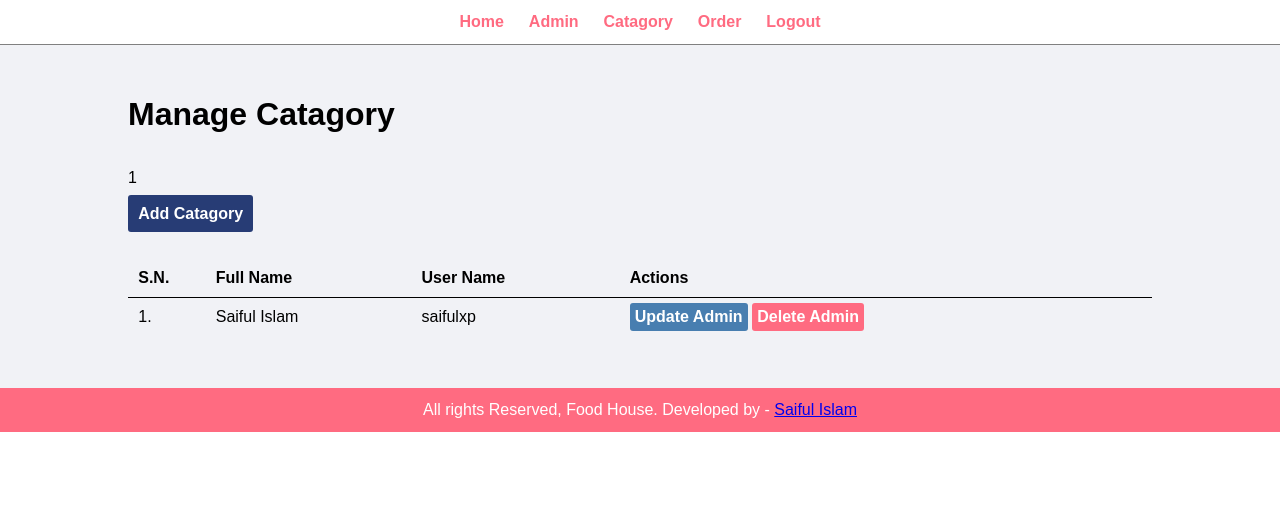
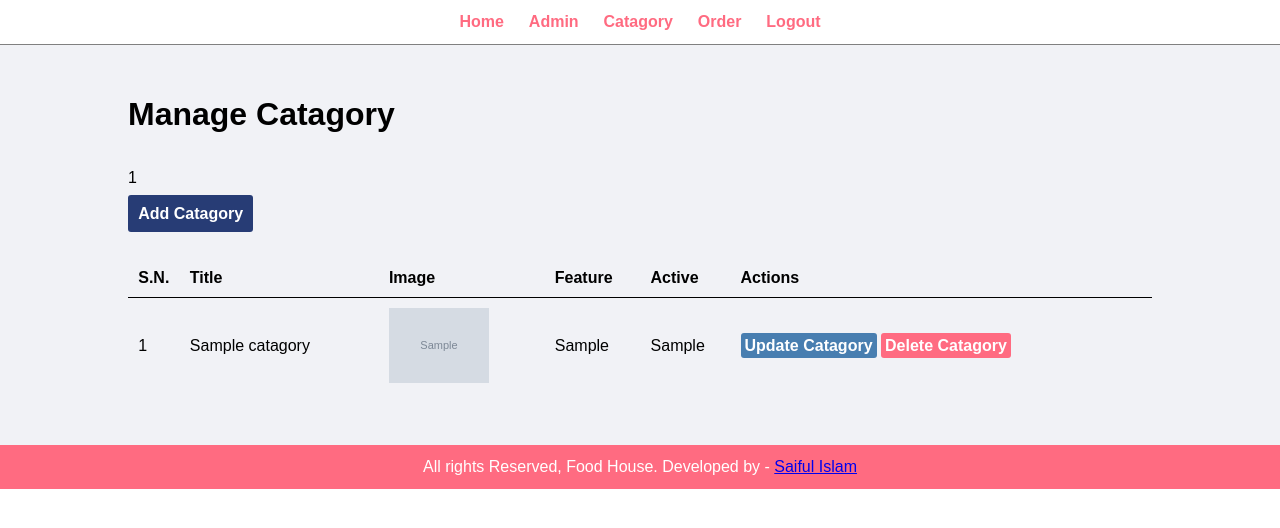
Before and after one commit to saifulxp/Food_Web, a PHP site: page /Food_Web/Admin/manage_catagory.php in a window 1280 px wide. Shown: the top 528 px of the page. Run offline with PHP 8.4, Linux system fonts and the light colour scheme; the visitor is signed in with stand-in values (Sample User, id 1); tables that the repository leaves empty or names only in its code hold one stand-in row (values such as "Sample post"); grey boxes marked "Sample" are stand-in pictures; some libraries are stand-ins or nearby versions.

Commit message:
catagory modified

```diff
--- a/Admin/manage_catagory.php
+++ b/Admin/manage_catagory.php
@@ -20,20 +20,79 @@
         <table class="tbl_full">
           <tr>
             <th>S.N.</th>
-            <th>Full Name</th>
-            <th>User Name</th>
+            <th>Title</th>
+            <th>Image</th>
+            <th>Feature</th>
+            <th>Active</th>
             <th>Actions</th>
           </tr>
 
-          <tr>
-            <td>1. </td>
-            <td>Saiful Islam</td>
-            <td>saifulxp</td>
-            <td>
-              <a href="#"class="btn_secoundary">Update Admin</a>
-              <a href="#" class="btn_danger">Delete Admin </a>
-            </td>
-          </tr>
+          <?php
+              $sql="SELECT * FROM tbl_catagory";
+
+              $res=mysqli_query($conn,$sql);
+
+              $count =mysqli_num_rows($res);
+
+              $sn=1;
+              if($count>0)
+              {
+                // We have data in databse
+
+                while($row=mysqli_fetch_assoc($res))
+                {
+                  $id = $row['id'];
+                  $title = $row['title'];
+                  $image_name = $row['image_name'];
+                  $featured = $row['featured'];
+                  $active = $row['active'];
+
+                  ?>
+                    <tr>
+                     <td><?php echo $sn++; ?> </td>
+                     <td><?php echo $title; ?></td>
+
+                     <td>
+                      <?php
+                      if($image_name!=="")
+                      {
+                        ?>
+
+                        <img src="<?php echo SITEURL;?>images/catagory/<?php echo $image_name;?>" width ="100px">
+
+                        <?php
+                      }
+                      else
+                      {
+                        echo "<div class='error'>Image Not Added</div>";
+                      }
+                      ?>
+                    </td>
+
+                     <td><?php echo $featured; ?></td>
+                     <td><?php echo $active; ?></td>
+                     <td>
+                      <a href="#"class="btn_secoundary">Update Catagory</a>
+                      <a href="#" class="btn_danger">Delete Catagory </a>
+                    </td>
+                    </tr>
+                  <?php
+                }
+              }
+              else
+              {
+                // We do not have data
+                ?>
+
+                <tr>
+                    <td colspan="6"><div class="error">No Catagory Added</div></td>
+                </tr>
+
+                <?php
+              }
+          ?>
+
+
         </table>
       </div>
     </div>
```
